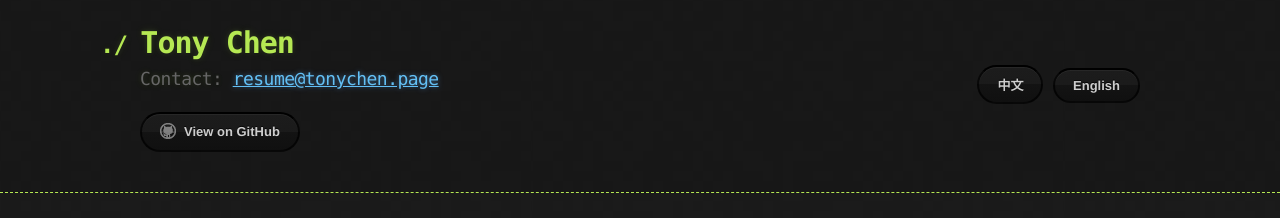
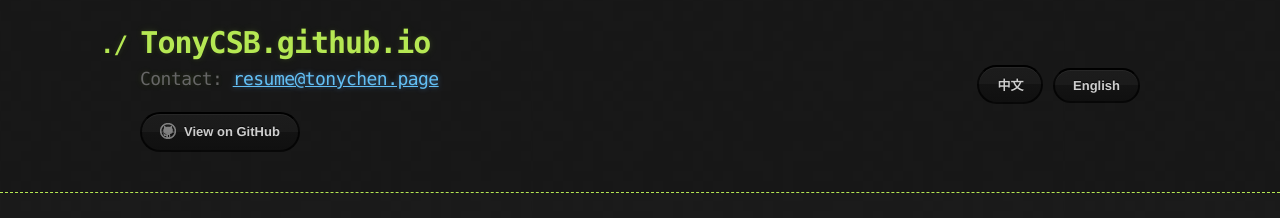
Before and after one commit to TonyCSB/TonyCSB.github.io, a Jekyll site: the page built from resume.md, in a window 1280 px wide. Shown: the top 218 px of the page. Built offline with Jekyll 4.4.1, drawn with Linux system fonts in a browser that asks for light colours.

Commit message:
Change title

```diff
--- a/_layouts/default.html
+++ b/_layouts/default.html
@@ -6,7 +6,7 @@
     <meta name="viewport" content="width=device-width, initial-scale=1">
     <link rel="stylesheet" href="{{ '/assets/css/style.css?v=' | append: site.github.build_revision | relative_url }}">
     <link rel="shortcut icon" type="image/x-icon" href="{{ '/assets/images/favicon.ico'  | relative_url }}">
-    <title>Tony's GitHub Page</title>
+    <title>{{ site.title | default: "Tony's GitHub Page" }}</title>
     {% if site.google_analytics_v4 %}
       <!-- Global site tag (gtag.js) - Google Analytics -->
       <script async src="https://www.googletagmanager.com/gtag/js?id={{ site.google_analytics_v4 }}"></script>
@@ -27,7 +27,7 @@
     <header>
       <div class="container">
         <a id="a-title" href="{{ '/' | relative_url }}">
-          <h1>{{ "Tony Chen" | default: site.github.repository_name }}</h1>
+          <h1>{{ site.title | default: "Tony's GitHub Page" }}</h1>
         </a>
 
         <section id="i18n_links">
```
